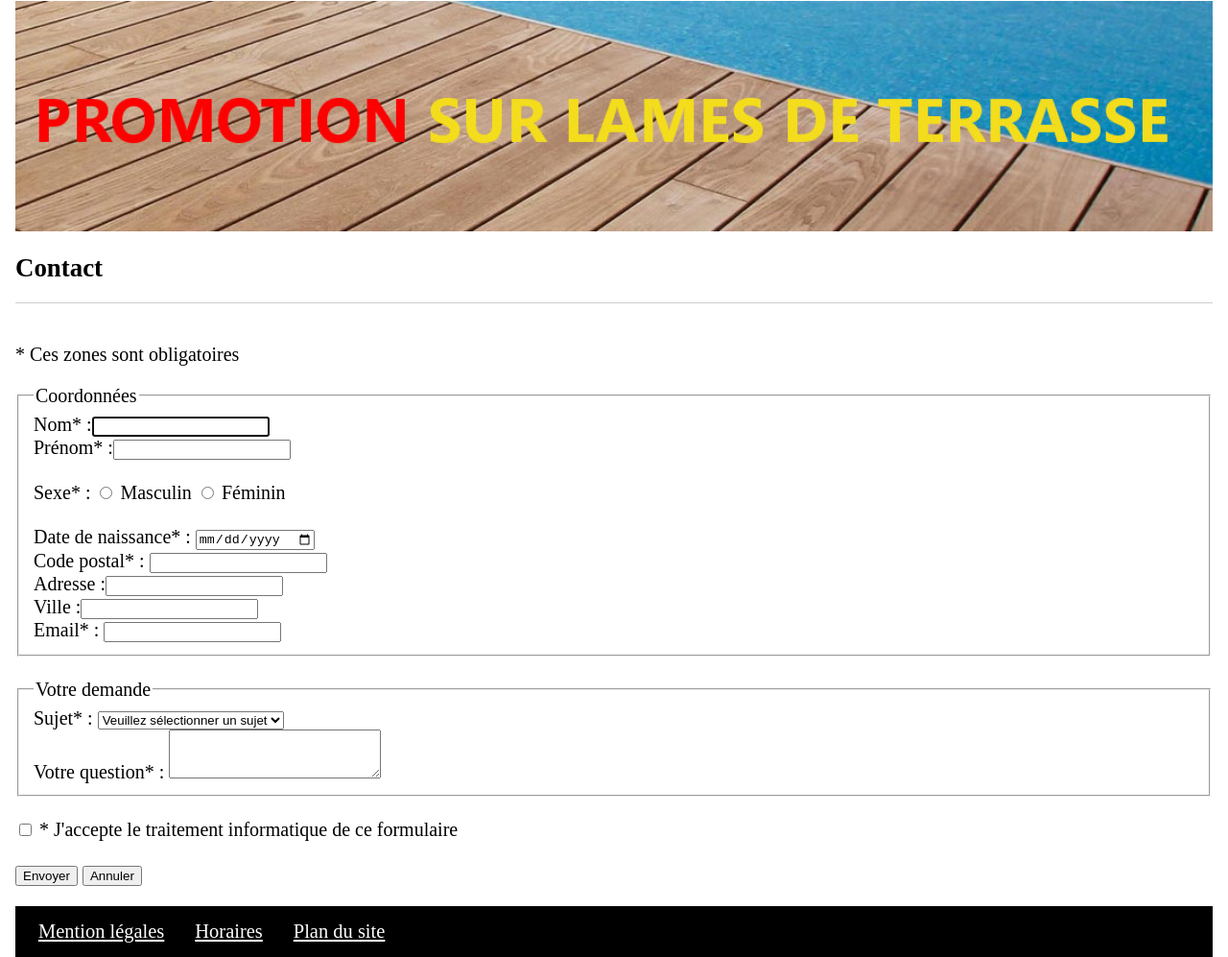
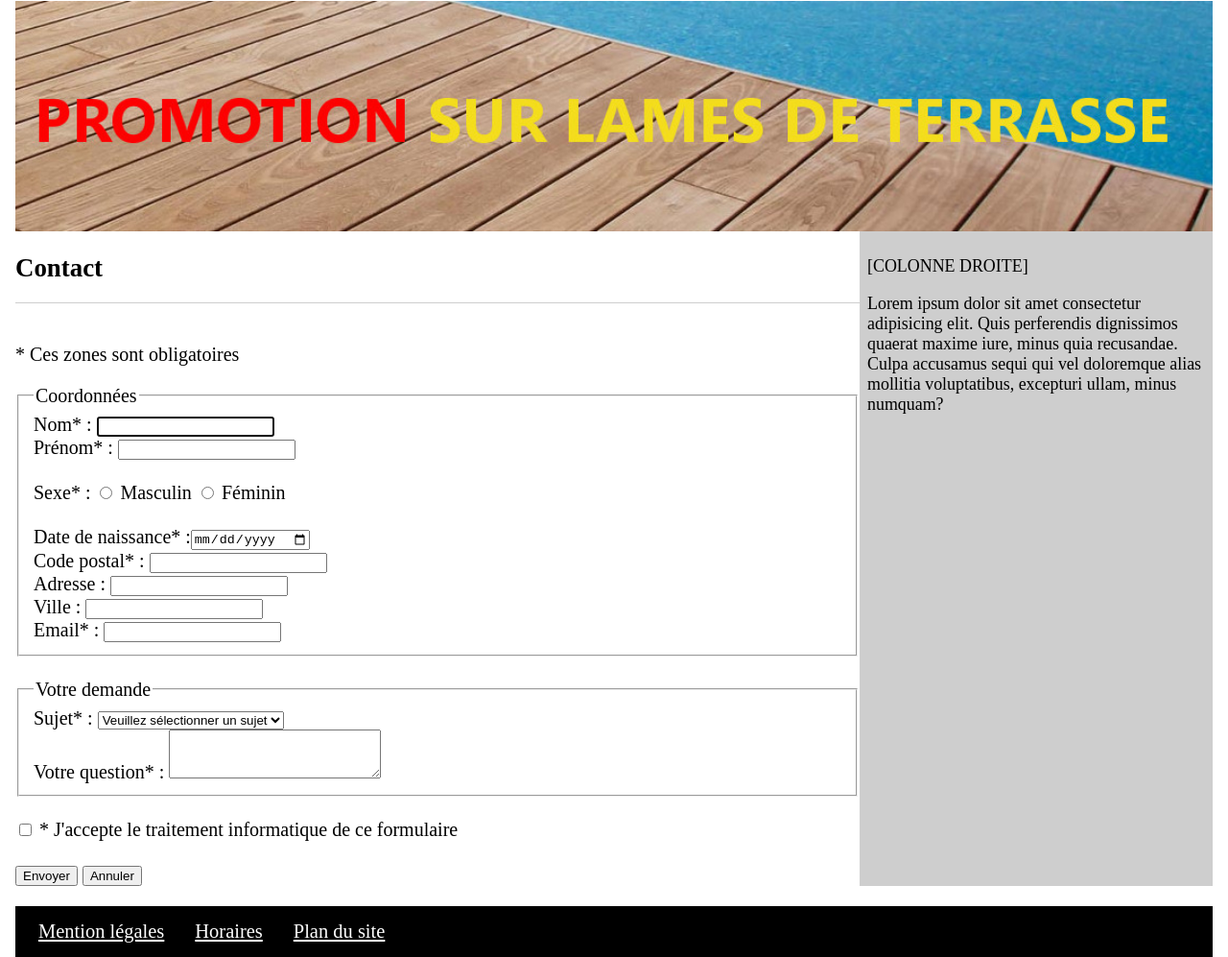
Before and after one commit to 0xElPhy/jarditou, a plain HTML site: page contact.html in a window 1280 px wide. Shown: the part 263-1260 px from the top of the page at 96% size. Drawn offline with Linux system fonts and the light colour scheme.

Commit message:
modifs colonne droite

```diff
--- a/asset/css/index.css
+++ b/asset/css/index.css
@@ -55,6 +55,7 @@ section {
     display: flex;
     flex-direction: column;
     font-size: 20px;
+
 }
 
 section h2 {
@@ -64,8 +65,12 @@ section h2 {
     font-size: 2.1vmax;
 }
 
+.formulaire, .tableau {
+    width: 100%;
+}
+
 .colonne_droite {
-    padding-left: 0.5rem;
+    padding: 0.5rem;
     width: 40%;
     height: auto;
 
--- a/contact.html
+++ b/contact.html
@@ -24,15 +24,23 @@
         <img class="promo" src="/jarditou/asset/img/promotion.jpg" title="Promotion" alt="promo">
     </section>
 
-    <section>
+    <section class="container">
+        <aside class="colonne_droite">
+            <p>[COLONNE DROITE]</p>
+            <p>
+                Lorem ipsum dolor sit amet consectetur adipisicing elit. Quis perferendis dignissimos quaerat maxime iure, minus quia recusandae. Culpa accusamus sequi qui vel doloremque alias mollitia voluptatibus, excepturi ullam, minus numquam?
+            </p>
+        </aside>
+
+        <section class="formulaire">
             <h2 id="contact">Contact</h2>
             <form action="http://bienvu.net/script.php" method="post" id="formulaire_contact">
                 <p>* Ces zones sont obligatoires</p>
                 <fieldset>
                     <legend>Coordonnées</legend>
-            <label for="nom">Nom* :</label><input type="text" name="nom" id="nom" autofocus required>
+                    <label for="nom">Nom* : </label><input type="text" name="nom" id="nom" autofocus required>
                         <br>
-            <label for="prénom">Prénom* :</label><input type="text" name="prénom" id="prénom" required>
+                    <label for="prénom">Prénom* : </label><input type="text" name="prénom" id="prénom" required>
                         <br>
                         <br>
                     <label for="sexe">Sexe* : </label>
@@ -40,13 +48,13 @@
                         <input type="radio" name="sexe" value="Féminin"> Féminin
                         <br>
                         <br>
-            <label for="date">Date de naissance* : </label><input type="date" name="ddn" id="date" required>
+                    <label for="date">Date de naissance* :</label><input type="date" name="ddn" id="date" required>
                         <br>
                     <label for="cp">Code postal* : </label><input type="number" name="cp" id="cp" required>
                         <br>
-            <label for="adresse">Adresse :</label><input type="text" name="adresse" id="adresse">
+                    <label for="adresse">Adresse : </label><input type="text" name="adresse" id="adresse">
                         <br>
-            <label for="ville">Ville :</label><input type="text" name="ville" id="ville">
+                    <label for="ville">Ville : </label><input type="text" name="ville" id="ville">
                         <br>
                     <label for="email">Email* : </label><input type="email" name="email" id="email" placeholder>
                         <br>
@@ -73,6 +81,7 @@
                 <button type="reset">Annuler</button>
             </form>
         </section>
+    </section>
 
     <footer>
         <ul>
```
Also changed, not shown: tableau.html (+10 -1 lines). Lines whose indentation alone changed are shown as unchanged.
